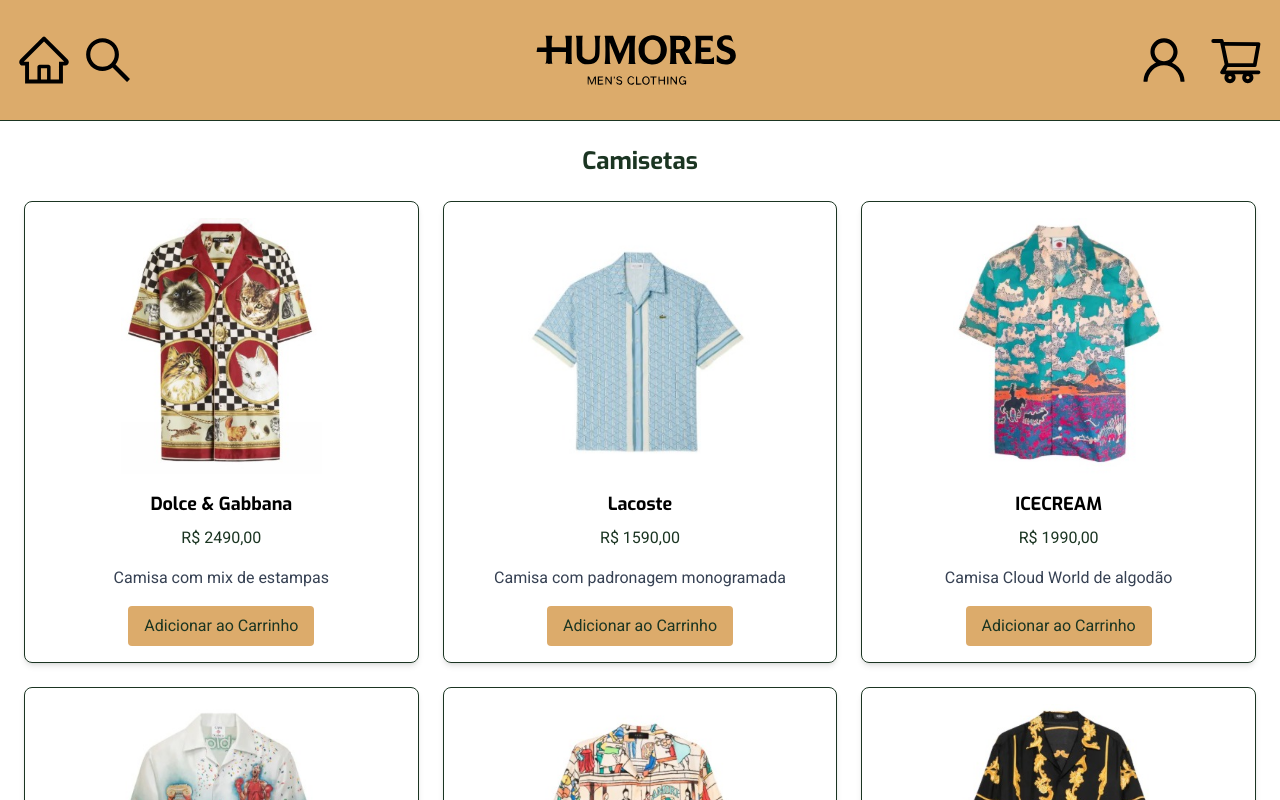
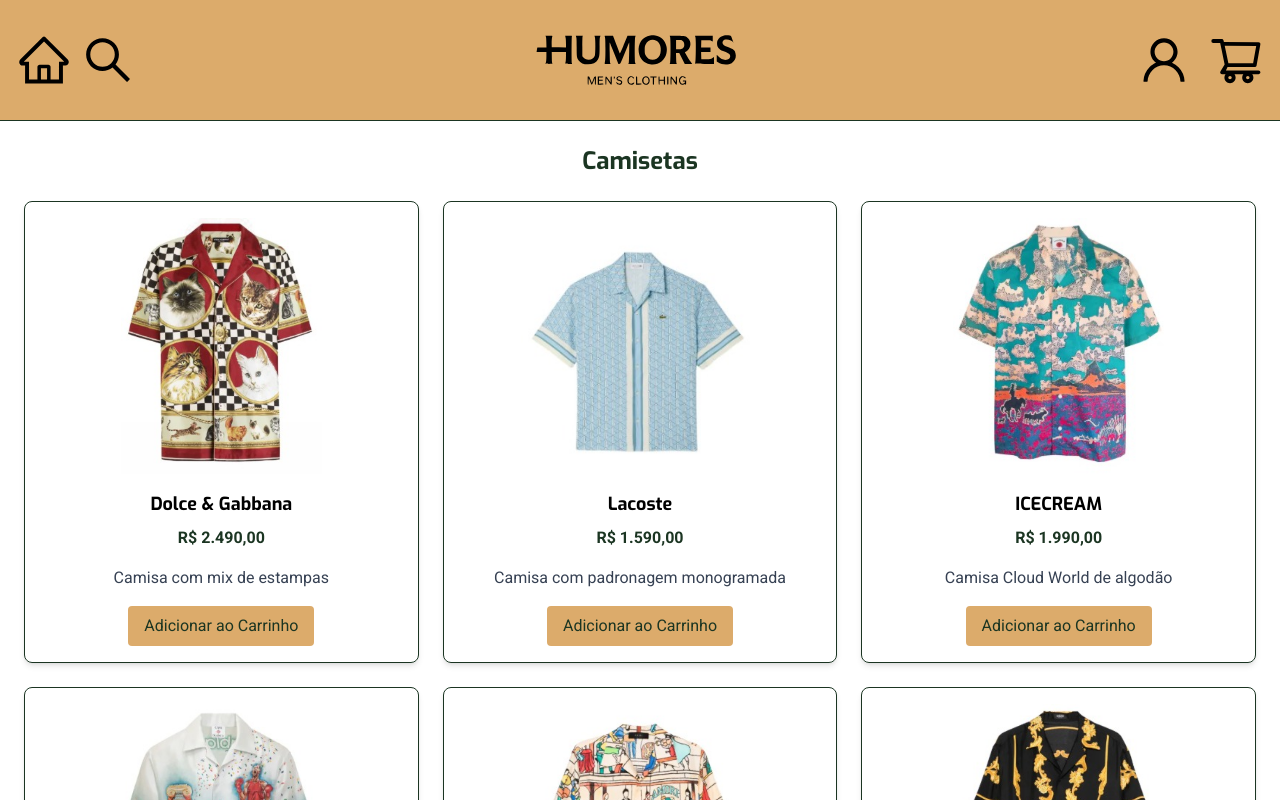
Before and after one commit to viictorpaes/humores-shopping, a React (Vite) app: page / in a window 1280 px wide. Both pictures are taken after a click on the element "Camisetas". Shown: the top 800 px of the page. Built offline with nearby package versions, Linux system fonts and the light colour scheme.

Commit message:
Cart-modal

```diff
--- a/src/components/body.tsx
+++ b/src/components/body.tsx
@@ -71,6 +71,12 @@
           ))}
         </div>
         <h3 className="text-lg font-bold text-black text-center mt-4">{currentProduct.type}</h3>
+        <div className="text-humores-bg2 font-bold text-lg mt-1">
+          {(() => {
+            const price = currentProduct.price.replace('R$', '').replace(/\./g, '').replace(',', '.');
+            return 'R$ ' + Number(price).toLocaleString('pt-BR', { minimumFractionDigits: 2, maximumFractionDigits: 2 });
+          })()}
+        </div>
       </div>
     );
   };
--- a/src/components/header.tsx
+++ b/src/components/header.tsx
@@ -163,7 +163,12 @@
                             />
                             <div>
                               <div className="font-bold text-humores-bg2">{item.type}</div>
-                              <div className="text-humores-bg2">{item.price}</div>
+                              <div className="text-humores-bg2 font-bold">
+                                {(() => {
+                                  const price = item.price.replace('R$', '').replace(/\./g, '').replace(',', '.');
+                                  return 'R$ ' + Number(price).toLocaleString('pt-BR', { minimumFractionDigits: 2, maximumFractionDigits: 2 });
+                                })()}
+                              </div>
                               {item.description && (
                                 <div className="text-xs text-gray-600">{item.description}</div>
                               )}
@@ -204,13 +209,7 @@
           className="fixed top-0 right-0 h-auto max-h-screen w-[500px] shadow-lg z-50 bg-white border border-humores-bg2"
         >
           <div
-            className="fixed inset-0 z-40"
-            onClick={toggleCart}
-            style={{ background: 'transparent' }}
-          />
-          <div
             className="p-6 overflow-y-auto max-h-[80vh] relative z-50"
-            onClick={e => e.stopPropagation()}
           >
             <button
               className="absolute top-2 right-2 text-humores-bg2 hover:text-humores-bg6 cursor-pointer cursor-pointer"
@@ -255,7 +254,12 @@
                           <div className="text-xs text-gray-600 mt-1">{item.description}</div>
                         )}
                         <div className="flex gap-4 mt-1 text-sm">
-                          <span>Preço: <span className="font-bold">{item.price}</span></span>
+                          <span>Preço: <span className="font-bold">
+                            {(() => {
+                              const price = item.price.replace('R$', '').replace(/\./g, '').replace(',', '.');
+                              return 'R$ ' + Number(price).toLocaleString('pt-BR', { minimumFractionDigits: 2, maximumFractionDigits: 2 });
+                            })()}
+                          </span></span>
                           <span>Qtd: <span className="font-bold">{item.quantity || 1}</span></span>
                           <span>
                             Total:{' '}
--- a/src/components/productDetails.tsx
+++ b/src/components/productDetails.tsx
@@ -61,7 +61,12 @@
               className="w-64 h-64 rounded-md mb-4 object-contain bg-white transition-transform duration-300 hover:scale-110"
             />
             <h2 className="text-lg font-bold text-black font-exo">{product.type}</h2>
-            <p className="text-humores-bg2 mt-2">{product.price}</p>
+            <p className="text-humores-bg2 mt-2 font-bold">
+              {(() => {
+                const price = product.price.replace('R$', '').replace(/\./g, '').replace(',', '.');
+                return 'R$ ' + Number(price).toLocaleString('pt-BR', { minimumFractionDigits: 2, maximumFractionDigits: 2 });
+              })()}
+            </p>
             <p className="text-gray-700 mt-4 text-center">{product.description}</p>
             <button
               className="mt-4 bg-[#DCAB6B] text-humores-bg4 px-4 py-2 rounded hover:bg-humores-bg2 hover:text-humores-bg4 transition-colors cursor-pointer transition-transform duration-200 hover:scale-105"
--- a/src/components/productPage.tsx
+++ b/src/components/productPage.tsx
@@ -54,7 +54,12 @@
           className="w-80 h-80 object-contain bg-white rounded mb-6 transition-transform duration-300 hover:scale-110"
         />
         <h1 className="text-2xl font-bold text-humores-bg2 mb-2">{product.type}</h1>
-        <div className="text-lg text-humores-bg2 mb-2">{product.price}</div>
+        <div className="text-lg text-humores-bg2 mb-2 font-bold">
+          {(() => {
+            const price = product.price.replace('R$', '').replace(/\./g, '').replace(',', '.');
+            return 'R$ ' + Number(price).toLocaleString('pt-BR', { minimumFractionDigits: 2, maximumFractionDigits: 2 });
+          })()}
+        </div>
         <div className="text-gray-700 mb-4 text-center">{product.description}</div>
         <button
           className={`bg-[#DCAB6B] text-humores-bg4 px-4 py-2 rounded hover:bg-humores-bg2 hover:text-humores-bg4 transition-colors cursor-pointer transition-transform duration-200 hover:scale-105 ${added ? 'ring-4 ring-humores-bg4 animate-bounce-once' : ''}`}
```
